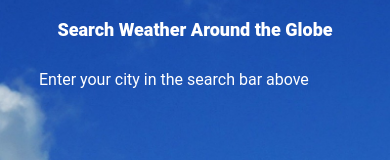
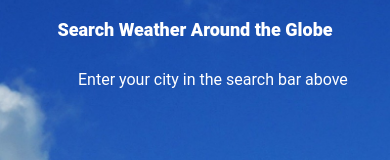
Before and after one commit to DangaSnake/weather_app, a React (Create React App) app: page / in a window 390 px wide. Shown: the part 301-461 px from the top of the page. Built offline with nearby package versions, Linux system fonts and the light colour scheme.

Commit message:
last mobile changes for today

```diff
--- a/src/components/presearch/presearch.css
+++ b/src/components/presearch/presearch.css
@@ -48,7 +48,7 @@
     .sub-text {
         top: 330px !important;
         left: 0px;
-        margin-left: 10%;
+        margin-left: 20%;
     }
 
     .presearch-box {
```
